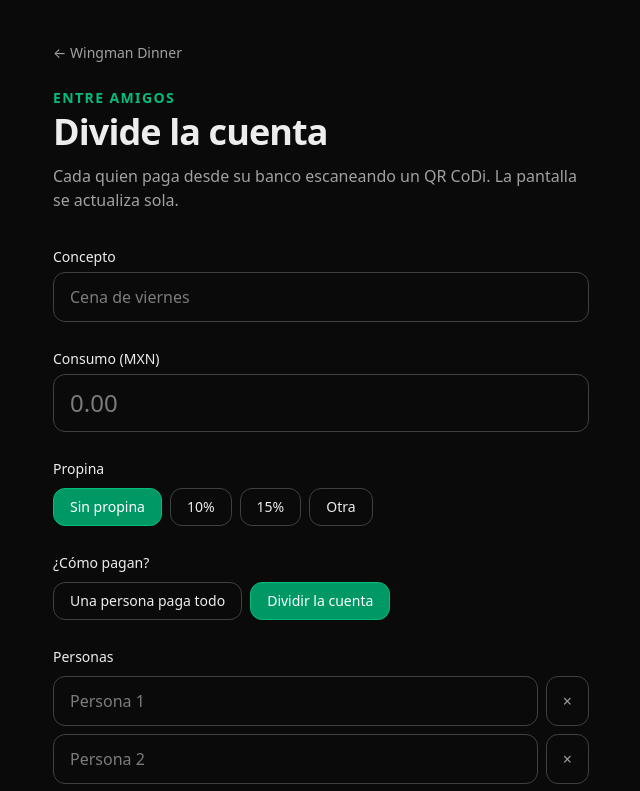
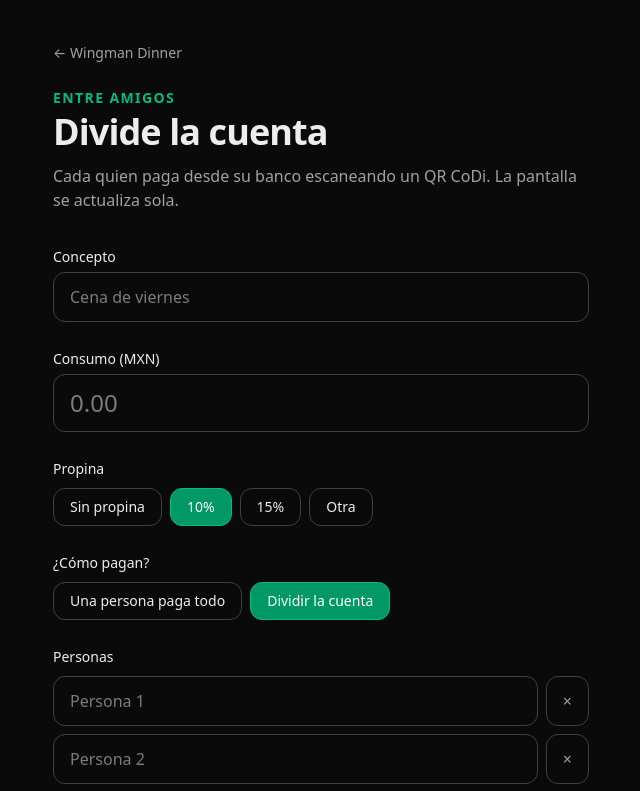
Before and after one commit to daniel-wing/divide-la-cuenta, a Next.js app: page /cobrar in a window 1280 px wide. Shown: the top 791 px of the page, without its empty margins (319-959 px from the left). Built offline with nearby package versions, Linux system fonts and the light colour scheme.

Commit message:
Propina 10% por defecto

```diff
--- a/src/app/cobrar/page.tsx
+++ b/src/app/cobrar/page.tsx
@@ -17,7 +17,7 @@ function CobrarForm() {
   const [table, setTable] = useState(initialTable || 1);
   const [concept, setConcept] = useState("");
   const [subtotal, setSubtotal] = useState("");
-  const [tip, setTip] = useState<number>(restaurant ? 10 : 0);
+  const [tip, setTip] = useState<number>(10);
   const [customTip, setCustomTip] = useState("");
   const [splitMode, setSplitMode] = useState(!restaurant);
   const [names, setNames] = useState<string[]>(["", "", ""]);
```
